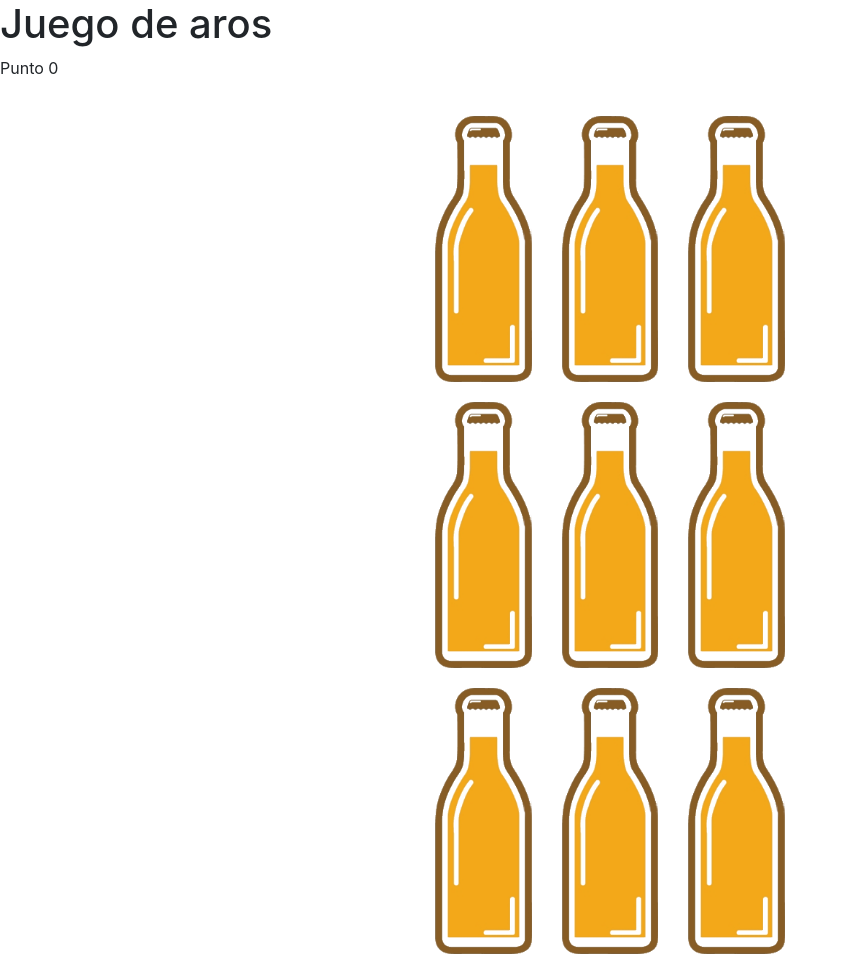
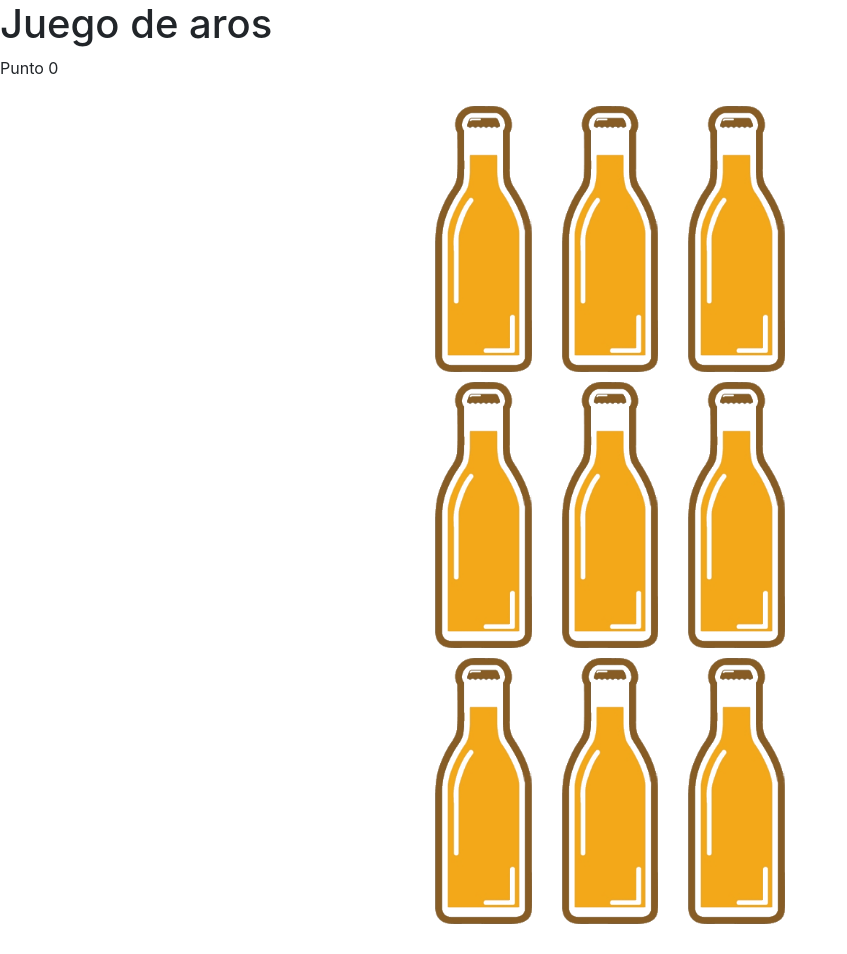
Before and after one commit to indigoshakti47/Microcontrollers, a Flask app: page / in a window 1280 px wide. Shown: the whole page, without its empty margins (0-847 px from the left). After the commit the page ends 924 px from the top, so only its background shows below. Run offline with Flask 2, Linux system fonts and the light colour scheme; some libraries are stand-ins or nearby versions.

Commit message:
ajuste css

```diff
--- a/static/css/app.css
+++ b/static/css/app.css
@@ -4,7 +4,7 @@ img {
 }
 
 .sensor {
-  margin-top: 20px;
+  margin-top: 10px;
 }
 
 .sensor .ring {
```
